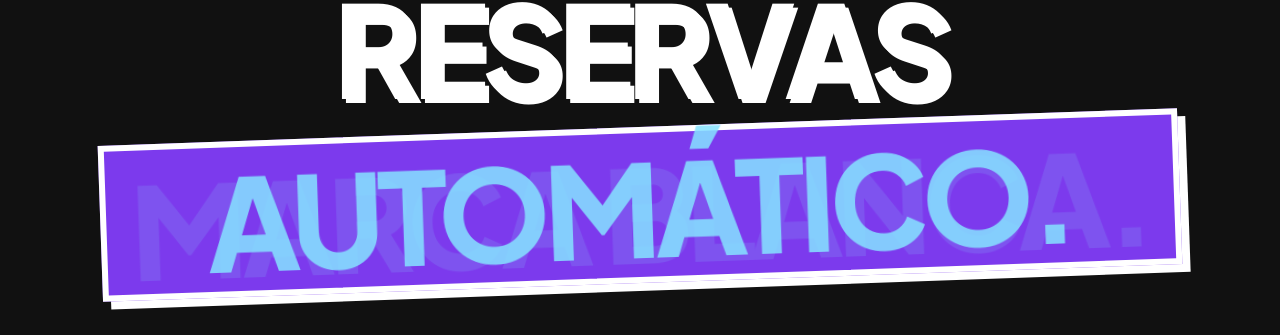
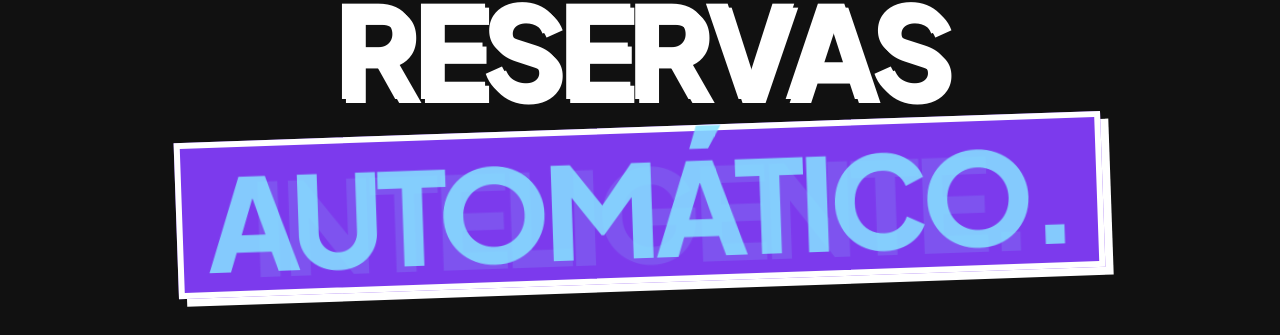
Before and after one commit to DiegoSalsa/Puragenda, a Next.js app: page / in a window 1280 px wide. Shown: the part 337-672 px from the top of the page. Built offline with nearby package versions, Linux system fonts and the light colour scheme; no server answers.

Commit message:
feat(landing): actualizar textos del hero en landing NeoBrutalism y 70s

```diff
--- a/src/components/landing/Theme70s.tsx
+++ b/src/components/landing/Theme70s.tsx
@@ -58,7 +58,7 @@ export function Theme70s({ user, business }: { user: any; business: any }) {
             <h1 className="mx-auto max-w-5xl text-6xl font-black leading-[1.05] tracking-tighter sm:text-7xl lg:text-[6.5rem] uppercase" style={{ fontFamily: "'Bricolage Grotesque', sans-serif" }}>
               <span className="inline-block transform -rotate-1 text-[#FF4500] drop-shadow-[4px_4px_0_#000] dark:drop-shadow-[4px_4px_0_#FFFDD0] filter">Puragenda.</span><br />
               <span className="inline-block transform rotate-1 mt-2 text-black bg-[#FFDB58] px-4 border-[4px] border-black dark:border-[#FFFDD0] shadow-[8px_8px_0_#000] dark:shadow-[8px_8px_0_#FFFDD0]">
-                <WordCarousel words={["Marca Blanca.", "Automático.", "24/7 Online.", "Cero estrés."]} />
+                <WordCarousel words={["Pura Agenda.", "Automático.", "24/7 Online.", "Cero estrés."]} />
               </span>
             </h1>
 
--- a/src/components/landing/ThemeNeoBrutalism.tsx
+++ b/src/components/landing/ThemeNeoBrutalism.tsx
@@ -96,7 +96,7 @@ export function ThemeNeoBrutalism({ user, business }: { user: any; business: any
               <span className="block drop-shadow-[4px_4px_0_rgba(0,0,0,1)] dark:drop-shadow-[4px_4px_0_#FFFFFF]">Software de</span>
               <span className="block drop-shadow-[4px_4px_0_rgba(0,0,0,1)] dark:drop-shadow-[4px_4px_0_#FFFFFF]">Reservas</span>
               <span className="mt-4 block inline-block border-[6px] border-black dark:border-white bg-[#85E3FF] dark:bg-[#7C3AED] px-6 py-2 text-[#7C3AED] dark:text-[#85E3FF] shadow-[8px_8px_0_rgba(0,0,0,1)] dark:shadow-[8px_8px_0_#FFFFFF] transform -rotate-2">
-                <WordCarousel />
+                <WordCarousel words={["PURAGENDA.", "INTELIGENTE.", "AUTOMÁTICO.", "24/7 ONLINE.", "SIN ESTRÉS."]} />
               </span>
             </h1>
 
--- a/src/components/landing/word-carousel.tsx
+++ b/src/components/landing/word-carousel.tsx
@@ -2,27 +2,31 @@
 
 import { useState, useEffect } from "react";
 
-const phrases = [
+const defaultPhrases = [
   "Puragenda.",
   "Marca Blanca.",
   "Automático.",
   "24/7 Online.",
 ];
 
-export function WordCarousel() {
+interface WordCarouselProps {
+  words?: string[];
+}
+
+export function WordCarousel({ words = defaultPhrases }: WordCarouselProps) {
   const [index, setIndex] = useState(0);
 
   useEffect(() => {
     const intervalId = setInterval(() => {
-      setIndex((prevIndex) => (prevIndex + 1) % phrases.length);
+      setIndex((prevIndex) => (prevIndex + 1) % words.length);
     }, 3000);
 
     return () => clearInterval(intervalId);
-  }, []);
+  }, [words.length]);
 
   return (
     <span className="inline-grid">
-      {phrases.map((phrase, i) => (
+      {words.map((phrase, i) => (
         <span
           key={i}
           className={`col-start-1 row-start-1 whitespace-nowrap transition-all duration-700 ease-in-out ${
```
